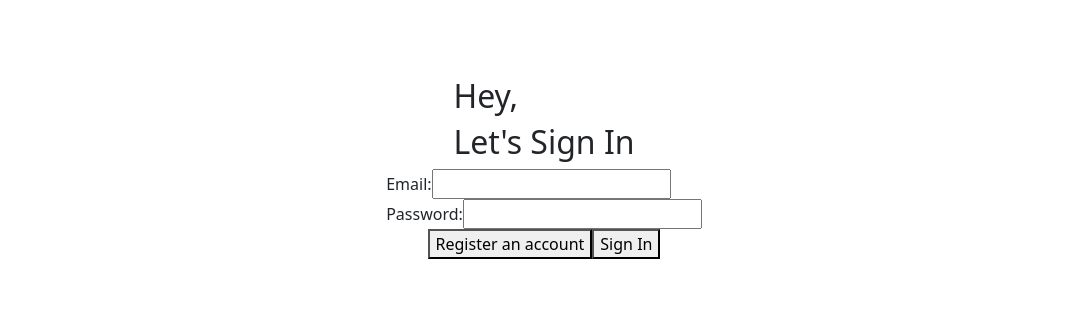
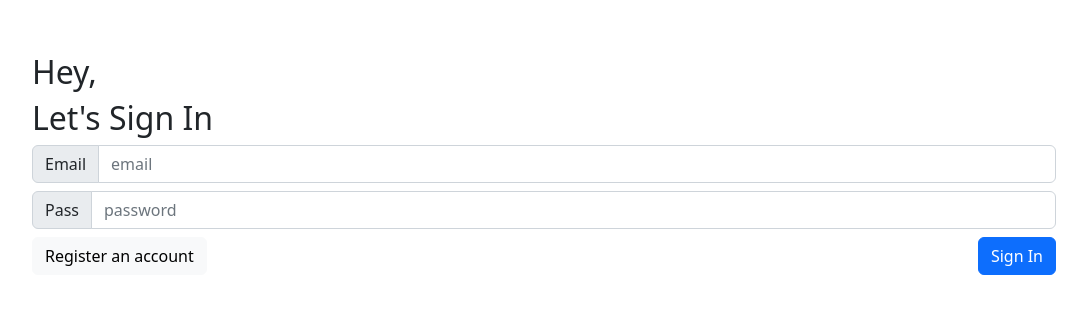
Before and after one commit to Chirano/GladlyGiven, an Angular app in the folder angGladlyGiven/: page /sign-in in a window 1280 px wide. Shown: the part 232-546 px from the top of the page, without its empty margins (96-1183 px from the left). Built offline with nearby package versions, Linux system fonts and the light colour scheme.

Commit message:
finished refugee register form up to his home page

```diff
--- a/angGladlyGiven/src/app/components/buttons/back-button/back-button.component.html
+++ b/angGladlyGiven/src/app/components/buttons/back-button/back-button.component.html
@@ -1 +1 @@
-<button (click)="Back()">Back</button>
+<button type="button" (click)="Back()" class="btn btn-secondary mb-2">Back</button>
--- a/angGladlyGiven/src/app/components/views/view-sign-in/view-sign-in.component.html
+++ b/angGladlyGiven/src/app/components/views/view-sign-in/view-sign-in.component.html
@@ -1,26 +1,28 @@
 <div class="center-content">
+  <div class="width-custom" style="--width: 80%;">
     <div>
-        <h2>Hey,</h2>
-        <h2>Let's Sign In</h2>
+      <h2>Hey,</h2>
+      <h2>Let's Sign In</h2>
     </div>
 
     <div>
-      <form (ngSubmit)="signIn()">
-        <div>
-          <label for="email">Email:</label>
-          <input type="email" id="email" #emailInput required>
+      <form #signInForm="ngForm" (ngSubmit)="signIn(signInForm)">
+
+        <div class="input-group mb-2">
+          <span class="input-group-text" id="basic-addon1">Email</span>
+          <input type="email" id="email" placeholder="email" class="form-control" ngModel name="email" required>
         </div>
 
-        <div>
-          <label for="password">Password:</label>
-          <input type="password" id="password" #passwordInput required>
+        <div class="input-group mb-2">
+          <span class="input-group-text" id="basic-addon2">Pass</span>
+          <input type="password" id="password" placeholder="password" class="form-control" ngModel name="password" required>
         </div>
       </form>
-    </div>
 
-
-    <div>
-      <button type="button" (click)="toSignUp()">Register an account</button>
-      <button type="button" (click)="signIn()">Sign In</button>
+      <div class="mb-2 d-flex justify-content-between">
+        <button type="button" (click)="toSignUp()" class="btn btn-light">Register an account</button>
+        <button type="submit" class="btn btn-primary">Sign In</button>
+      </div>
     </div>
   </div>
+</div>
--- a/angGladlyGiven/src/app/components/views/view-sign-in/view-sign-in.component.ts
+++ b/angGladlyGiven/src/app/components/views/view-sign-in/view-sign-in.component.ts
@@ -21,7 +21,7 @@ export class ViewSignInComponent {
 
   // could also send form data as parameters for this method
   // instead of fetching from DOM
-  signIn() {
+  signIn(form : any) {
     const signInDetails : SignInDetails = {
       email: (document.getElementById('email') as HTMLInputElement).value,
       password: (document.getElementById('password') as HTMLInputElement).value
--- a/angGladlyGiven/src/app/components/views/view-sign-up-filter-help-intention/view-sign-up-filter-help-intention.component.html
+++ b/angGladlyGiven/src/app/components/views/view-sign-up-filter-help-intention/view-sign-up-filter-help-intention.component.html
@@ -1,14 +1,14 @@
 <div class="center-content">
-    <div>
-        <app-back-button></app-back-button>
-    </div>
+    <div class="width-custom" style="--width: 80%;">
 
-    <div>
-        <h1>I am...</h1>
-    </div>
+        <div>
+            <h1>I am...</h1>
+        </div>
 
-    <div>
-        <button type="button" (click)="toSignUpRefugee()">Looking for Help</button>
-        <button type="button" (click)="toHelpType()">Offering Help</button>
+        <div class="d-flex flex-column align-items-start justify-content-between">
+            <button type="button" (click)="toSignUpRefugee()" class="btn btn-primary mb-2">Looking for Help</button>
+            <button type="button" (click)="toHelpType()" class="btn btn-primary mb-2">Offering Help</button>
+            <app-back-button></app-back-button>
+        </div>
     </div>
 </div>
--- a/angGladlyGiven/src/app/components/views/view-sign-up-filter-help-type/view-sign-up-filter-help-type.component.html
+++ b/angGladlyGiven/src/app/components/views/view-sign-up-filter-help-type/view-sign-up-filter-help-type.component.html
@@ -1,7 +1,14 @@
 <div class="center-content">
-    <div>
-        <app-back-button></app-back-button>
+    <div class="width-custom" style="--width: 80%;">
+
+        <div>
+            <h1>I want to</h1>
+        </div>
+
+        <div class="d-flex flex-column align-items-start justify-content-between">
+            <button type="button" (click)="toSignUpServiceProvider()" class="btn btn-primary mb-2">Offer Help</button>
+            <button type="button" (click)="toSignUpDonor()" class="btn btn-primary mb-2">Donate</button>
+            <app-back-button></app-back-button>
+        </div>
     </div>
-
-    <p>view-sign-up-filter-help-type works!</p>
 </div>
--- a/angGladlyGiven/src/app/components/views/view-sign-up-filter-help-type/view-sign-up-filter-help-type.component.ts
+++ b/angGladlyGiven/src/app/components/views/view-sign-up-filter-help-type/view-sign-up-filter-help-type.component.ts
@@ -5,6 +5,13 @@ import { Component } from '@angular/core';
   templateUrl: './view-sign-up-filter-help-type.component.html',
   styleUrls: ['./view-sign-up-filter-help-type.component.scss']
 })
+
 export class ViewSignUpFilterHelpTypeComponent {
+  toSignUpServiceProvider() {
 
+  }
+
+  toSignUpDonor() {
+
+  }
 }
--- a/angGladlyGiven/src/app/components/views/view-sign-up-refugee/view-sign-up-refugee.component.html
+++ b/angGladlyGiven/src/app/components/views/view-sign-up-refugee/view-sign-up-refugee.component.html
@@ -1,76 +1,74 @@
 <div class="center-content">
-  <div>
-    <app-back-button></app-back-button>
-  </div>
-
+  <div class="width-custom" style="--width: 80%;">
     <div>
       <h2>Tell us</h2>
       <h2>More about you</h2>
     </div>
 
     <div>
-    <form #refugeeForm="ngForm" (ngSubmit)="registerRefugee(refugeeForm)">
+      <form #refugeeForm="ngForm" (ngSubmit)="registerRefugee(refugeeForm)" class="form">
         <!-- App User Information -->
-      <div class="form-group">
-        <label for="firstName">First Name:</label>
-        <input type="text" id="firstName" name="firstName" ngModel required>
+        <div class="input-group mb-2">
+          <span class="input-group-text">First Name</span>
+          <input type="text" id="firstName" placeholder="First Name" name="firstName" class="form-control" ngModel required>
         </div>
 
-      <div>
-        <label for="lastName">Last Name:</label>
-        <input type="text" id="lastName" name="lastName" ngModel required>
+        <div class="input-group mb-2">
+          <span class="input-group-text">Last Name</span>
+          <input type="text" id="lastName" placeholder="Last Name" name="lastName" class="form-control" ngModel required>
         </div>
 
-      <div>
-        <label for="email">Email:</label>
-        <input type="email" id="email" name="email" ngModel required>
+        <div class="input-group mb-2">
+          <span class="input-group-text">Email</span>
+          <input type="email" id="email" placeholder="Email" name="email" class="form-control" ngModel required>
         </div>
 
-      <div>
-        <label for="gender">Gender:</label>
-        <input type="text" id="gender" name="gender" ngModel required>
+        <div class="input-group mb-2">
+          <span class="input-group-text">Gender</span>
+          <input type="text" id="gender" placeholder="Gender" name="gender" class="form-control" ngModel required>
         </div>
 
-      <div>
-        <label for="phone">Phone:</label>
-        <input type="text" id="phone" name="phone" ngModel required>
+        <div class="input-group mb-2">
+          <span class="input-group-text">Phone</span>
+          <input type="text" id="phone" placeholder="Phone" name="phone" class="form-control" ngModel required>
         </div>
 
         <!-- Refugee Information -->
-      <div>
-        <label for="protocolId">Protocol Id:</label>
-        <input type="text" id="protocolId" name="protocolId" ngModel required>
+        <div class="input-group mb-2">
+          <span class="input-group-text">Protocol Id</span>
+          <input type="text" id="protocolId" placeholder="Protocol ID" name="protocolId" class="form-control" ngModel required>
         </div>
 
-      <div>
-        <label for="sns">SNS:</label>
-        <input type="text" id="sns" name="sns" ngModel required>
+        <div class="input-group mb-2">
+          <span class="input-group-text">SNS</span>
+          <input type="text" id="sns" placeholder="SNS" name="sns" class="form-control" ngModel required>
         </div>
 
-      <div>
-        <label for="nationality">Nationality:</label>
-        <input type="text" id="nationality" name="nationality" ngModel required>
+        <div class="input-group mb-2">
+          <span class="input-group-text">Nationality</span>
+          <input type="text" id="nationality" placeholder="Nationality" name="nationality" class="form-control" ngModel required>
         </div>
 
-      <div>
-        <label for="country">Country:</label>
-        <input type="text" id="country" name="country" ngModel required>
+        <div class="input-group mb-2">
+          <span class="input-group-text">Country</span>
+          <input type="text" id="country" placeholder="Country" name="country" class="form-control" ngModel required>
         </div>
 
-      <div>
-        <label for="mainLanguage">Main Language:</label>
-        <input type="text" id="mainLanguage" name="mainLanguage" ngModel required>
+        <div class="input-group mb-2">
+          <span class="input-group-text">Main Language</span>
+          <input type="text" id="mainLanguage" placeholder="Main Language" name="mainLanguage" class="form-control" ngModel required>
         </div>
 
-      <div>
-        <label for="secondLanguage">Second Language:</label>
-        <input type="text" id="secondLanguage" name="secondLanguage" ngModel>
+        <div class="input-group mb-2">
+          <span class="input-group-text">Second Language</span>
+          <input type="text" id="secondLanguage" placeholder="Second Language" name="secondLanguage" class="form-control" ngModel>
         </div>
 
-      <!--
-      <button type="submit" (click)="registerRefugee(refugeeForm)">Register</button>
-       -->
-    <button type="submit">Register</button>
+        <div class="mb-2 d-flex justify-content-between">
+          <app-back-button></app-back-button>
+          <button type="submit" class="btn btn-primary">Register</button>
+        </div>
       </form>
     </div>
   </div>
+</div>
--- a/angGladlyGiven/src/app/components/views/view-sign-up/view-sign-up.component.html
+++ b/angGladlyGiven/src/app/components/views/view-sign-up/view-sign-up.component.html
@@ -1,29 +1,32 @@
 <div class="center-content">
+  <div class="width-custom" style="--width: 80%;">
     <div>
-        <h2>Hey,</h2>
-        <h2>Let's Sign Up</h2>
+      <h2>Hey,</h2>
+      <h2>Let's Sign Up</h2>
     </div>
 
     <div>
       <form #signUpForm="ngForm" (ngSubmit)="signUp(signUpForm)">
-        <div>
-          <label for="email">Email:</label>
-          <input type="email" id="email" #emailInput required>
+        <div class="input-group mb-2">
+          <span class="input-group-text" id="basic-addon1">Email</span>
+          <input type="email" id="email" class="form-control" placeholder="Email" required>
         </div>
 
-        <div>
-          <label for="password">Password:</label>
-          <input type="password" id="password" #passwordInput required>
+        <div class="input-group mb-2">
+          <span class="input-group-text" id="basic-addon2">Password</span>
+          <input type="password" id="password" class="form-control" placeholder="Password" required>
         </div>
 
-        <div>
-          <label for="password">Confirm Password:</label>
-          <input type="password" id="confirm-password" #passwordConfirmInput required>
+        <div class="input-group mb-2">
+          <span class="input-group-text" id="basic-addon3">Confirm Password</span>
+          <input type="password" id="confirm-password" class="form-control" placeholder="Confirm Password" required>
         </div>
-        <div>
-          <button type="button" (click)="toSignIn()">Already have an account? Log In</button>
-          <button type="submit">Next</button>
+
+        <div class="mb-2 d-flex justify-content-between"> <!-- occupy full width -->
+          <button type="button" (click)="toSignIn()" class="btn btn-light">Already registered?</button>
+          <button type="submit" class="btn btn-primary">Next</button>
         </div>
       </form>
     </div>
   </div>
+</div>
--- a/angGladlyGiven/src/app/services/authentication/auth.service.ts
+++ b/angGladlyGiven/src/app/services/authentication/auth.service.ts
@@ -90,14 +90,17 @@ export class AuthService {
 
 
   private SignUpRefugee(refugee: Refugee) {
-
+    console.log("Registered refugee: ", refugee);
+    EventManagerService.OnRouteEvent.emit(RouterPaths.ViewRefugee);
   }
 
   private SignUpServiceProvider(serviceProvider: ServiceProvider) {
-
+    console.log("Registered Service Provider: ", serviceProvider);
+    EventManagerService.OnRouteEvent.emit(RouterPaths.ViewServiceProvider);
   }
 
   private SignUpDonor(donor: Donor) {
-
+    console.log("Registered Donor: ", donor);
+    EventManagerService.OnRouteEvent.emit(RouterPaths.ViewDonor);
   }
 }
```
Lines whose indentation alone changed are shown as unchanged.
